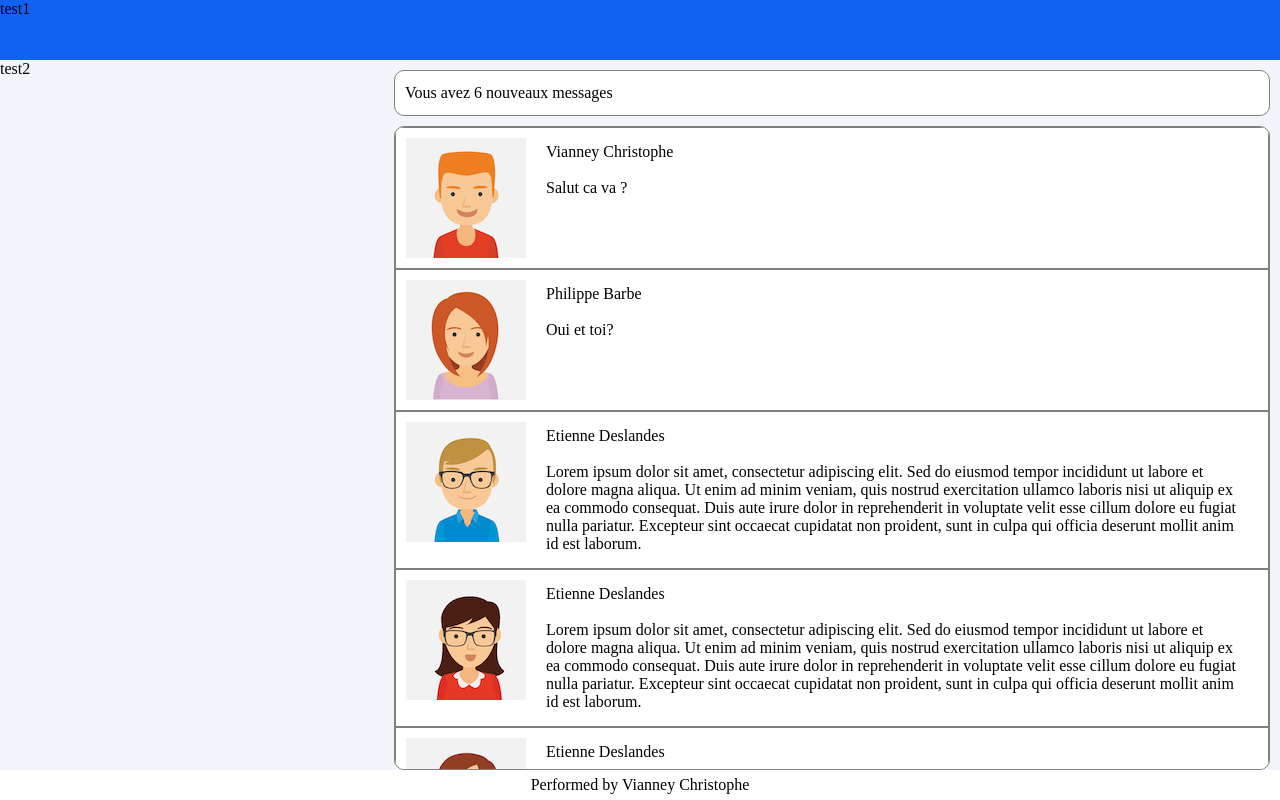
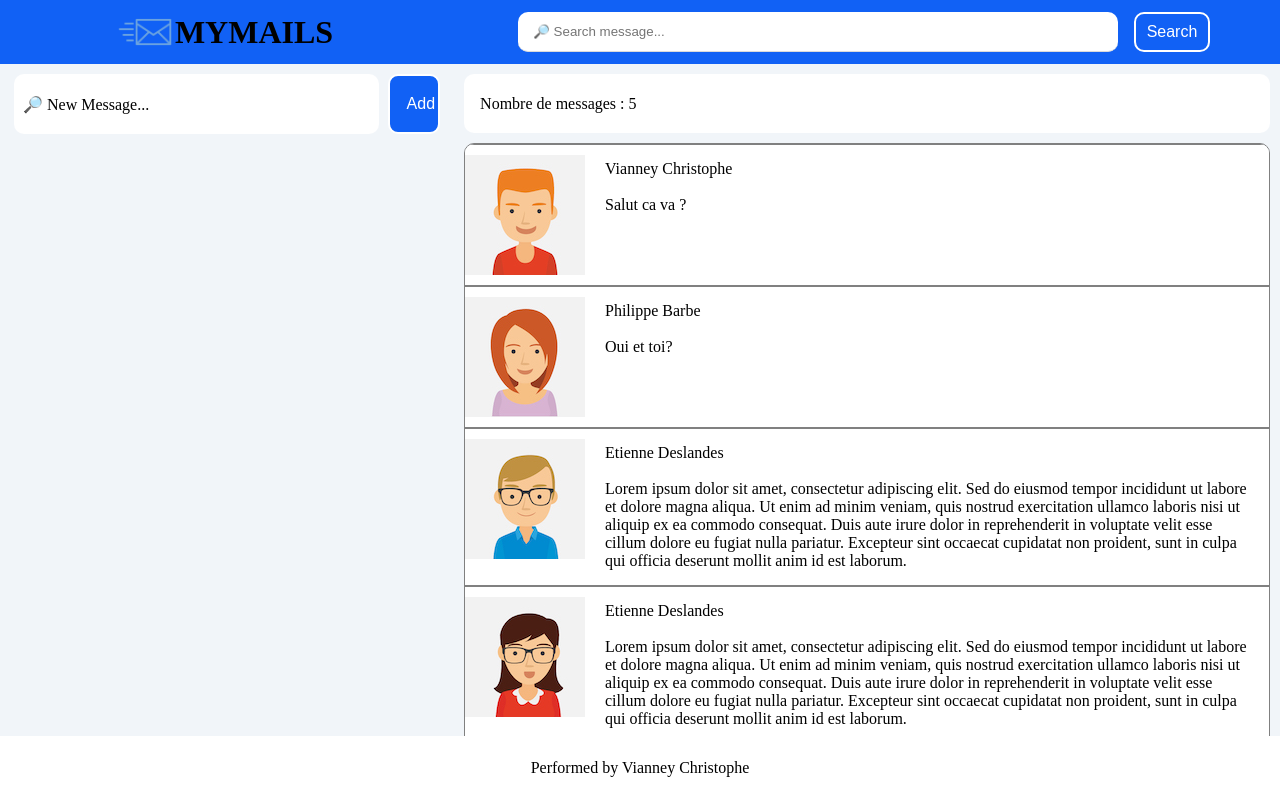
Before and after one commit to Vianney-NW/MailCapsule, a website: page index.html in a window 1280 px wide. Drawn offline with Linux system fonts and the light colour scheme.

Commit message:
fin sessions

```diff
--- a/index.html
+++ b/index.html
@@ -4,23 +4,39 @@
 
 <head>
     <link rel="stylesheet" href="style.css">
+    <link href="https://fonts.googleapis.com/css2?family=Open+Sans:wght@300&family=Varela+Round&display=swap"
+    rel="stylesheet">
 </head>
 
 <body>
 
     <div id="header">
-        <p>test1</p>
+        <div id="logospace">
+            <img src="images/logomymails.png" id="logosrc">
+            <h1>MY</h1>
+            <h1>MAILS</h1>
+        </div>
+        <div id="BarreRecherche">
+            <input id="search-message" type="text" placeholder=" 🔎 Search message..." />
+            <button type="button" id="btn-search">Search</button>
+        </div>
     </div>
 
-    <div id="container">
 
-        <div id="menu">
-            <p>test2</p>
+    <div id="Main">
+        <div id="ColonneGauche">
+            <div id="BarreNouveauMessage">
+                <div id="ContenantNouveauMessage">
+                    <p>🔎 New Message...</p>
+                </div>
+
+                <button type="button" id="btn-add">Add</button>
+            </div>
         </div>
 
-        <div id="contenu">
-            <div id="introcontenu">
-                <p> Vous avez 6 nouveaux messages</p>
+        <div id="ColonneDroite">
+            <div id="BarreNombreMessage">
+                <p> Nombre de messages :   5</p>
 
             </div>
 
--- a/style.css
+++ b/style.css
@@ -1,12 +1,11 @@
 * {
     margin: 0;
     padding: 0;
-    box-sizing: border-box;
 }
 
 html, body {
     width: 100%;
-    height: 100%;
+    height: 100vh;
     margin: 0px;
     background-color: whitesmoke;
     display: flex;
@@ -16,78 +15,124 @@ html, body {
 body {
     max-height: 100vh;
 }
+
+/* Structure générale */
+
 #header {
     width:100% ;
-    height: 60px;
+    height: 8%;
     background-color: #1161F5;
-    position: fixed;
+
+    display: flex;
+    flex-direction: row;
+    align-items: center;
 }
 
-#container {
-    display: grid;
-    grid-template-rows: repeat(15, 1fr);
-    grid-template-columns: repeat(10, 1fr);
-    background-color: yellow;
-    height: 100%;
+#Main {
+    display: flex;
+    flex-direction: row;
     width: 100%;
-    padding-top: 60px;
-    padding-bottom: 30px;
+    height: 84%;
 }
 
 #bottom {
-    position: fixed;
-    bottom: 0;
     background-color: white;
-    height: 30px;
+    height: 8%;
     width: 100%;
     display: flex;
     justify-content: center;
     align-items: center;
 }
 
-#menu {
+#ColonneGauche {
     display: flex;
-    grid-column-start: 1;
-    grid-column-end: 4;
-    grid-row-start: 1 ;
-    grid-row-end: 16;
     background-color: #F1F5F9;
-
+    width: 35%;
+    padding: 10px;
+    height: 100%;
 }
 
-#contenu {
-    grid-column-start: 4;
-    grid-column-end: 11;
-    grid-row-start: 1 ;
-    grid-row-end: 16;
+#ColonneDroite {
     background-color: #F1F5F9;
     display: flex;
     flex-direction: column;
+    width: 65%;
+    padding: 10px;
     height: 100%;
 }
 
+/* Header */
 
-#introcontenu {
+#logospace {
+    display: flex;
+    flex-direction: row;
+    align-items: center;
+    width: 35%;
+    justify-content: center;
+}
+
+#logosrc {
+    height: 60px;
+}
+
+#BarreRecherche {
+    width: 65%;
+    display: flex;
+    flex-direction: row;
+    justify-content: center;
+}
+
+/* Colonne de gauche */
+
+#BarreNouveauMessage {
+    width: 100%;
+    height: 9%;
+    display: flex;
+    flex-direction: row;
+    justify-content: space-around;
+}
+
+#ContenantNouveauMessage {
+    width: 82%;
     background-color: white;
-    height: 50px;
-    margin: 10px;
-    border: 1px solid grey;
     border-radius: 10px;
     display: flex;
     flex-direction: row;
     align-items: center;
-    padding: 10px;
+    padding-left: 2%;
+}
+
+#btn-add {
+    width: 12%;
+    padding: 17px;
+    border: 2px #ffffff solid;
+    border-radius: 10px;
+    color: #ffffff;
+    background-color: #1161f5;
+    font-size: 16px;
+  }
+
+/* Colonne de droite */
+
+#BarreNombreMessage {
+    background-color: white;
+    height: 9%;
+    border-radius: 10px;
+    display: flex;
+    flex-direction: row;
+    align-items: center;
+    padding-left: 2%;
 }
 
 #coeurcontenu {
     background-color: white;
-    margin: 0px 10px;
+    margin-top: 10px;
     border: 1px solid grey;
     border-radius: 10px;
     display: flex;
     flex-direction: column;
     align-items: center;
-    max-height: 100%;
+    height: 91%;
     overflow-y: auto;
 }
 
@@ -113,3 +158,25 @@ body {
     flex-direction: column;
     justify-content: start;
 }
+
+
+#search-message {
+    margin-right: 2vh;
+    width: 45vw;
+    padding: 12px;
+    border-radius: 10px;
+    border: none;
+    border-bottom: 1px solid #dadada;
+  }
+
+
+
+  #btn-search {
+    width: 6vw;
+    padding: 6px;
+    border: 2px #ffffff solid;
+    border-radius: 10px;
+    color: #ffffff;
+    background-color: #1161f5;
+    font-size: 16px;
+  }
--- /dev/null
+++ b/style2.css
@@ -0,0 +1,299 @@
+* {
+  border: 1px solid red;
+}
+
+body {
+  background-color: #ffffff;
+  margin: 0;
+}
+
+#container {
+  height: 100vh;
+  width: 100vw;
+  display: grid;
+  grid-template-rows: repeat(12, 1fr);
+  grid-template-columns: repeat(12, 1fr);
+}
+
+#header {
+  grid-row-start: 1;
+  grid-row-end: 2;
+  grid-column-start: 1;
+  grid-column-end: 13;
+  display: flex;
+  justify-content: space-around;
+  align-items: center;
+  background-color: #1161f5;
+}
+
+#content-left {
+  grid-row-start: 2;
+  grid-row-end: 12;
+  grid-column-start: 1;
+  grid-column-end: 5;
+  background-color: #f1f5f9;
+}
+
+
+
+#content-right {
+  grid-row-start: 2;
+  grid-row-end: 12;
+  grid-column-start: 5;
+  grid-column-end: 13;
+  background-color: #f1f5f9;
+}
+
+#footer {
+  grid-row-start: 12;
+  grid-row-end: 13;
+  grid-column-start: 1;
+  grid-column-end: 13;
+  display: flex;
+  flex-direction: column;
+  justify-content: center;
+  align-items: center;
+}
+
+#logo-container {
+  display: flex;
+  justify-content: center;
+  align-items: center;
+}
+
+#search-container {
+  display: flex;
+  justify-content: center;
+  align-items: center;
+}
+
+.logo {
+  width: 80px;
+}
+
+h1 {
+  font-family: "Varela Round", sans-serif;
+  font-size: 30px;
+}
+
+.white {
+  color: #ffffff;
+  font-size: 30px;
+}
+
+.blue {
+  color: #77a7e0;
+}
+
+.row {
+  display: flex;
+  justify-content: space-between;
+  align-items: center;
+  border-bottom: 1px solid #b6b6b6;
+  padding: 15px;
+}
+
+.last-row {
+  border-bottom: none;
+}
+
+#add-section {
+  width: 100%;
+  margin-left: 2vw;
+  height: 3vh;
+  display: flex;
+  flex-direction: row;
+  align-items: center;
+  padding: 15px
+}
+
+#total-msg {
+  display: flex;
+  align-items: center;
+  height: 3vh;
+  margin-top: 2vh;
+  margin-right: 1vw;
+  padding: 15px;
+  border-radius: 10px;
+  background-color: #ffffff;
+  font-size: 16px;
+}
+
+#count {
+  margin-left: 10px;
+}
+
+#msg-container {
+  height: 85%;
+  margin-top: 10px;
+  margin-bottom: 10px;
+  margin-right: 20px;
+  border-radius: 10px;
+  background-color: #ffffff;
+  overflow: scroll;
+}
+
+.msg-unite{
+
+  display: flex;
+  flex-direction: row;
+  align-items: center;
+}
+
+.text-container {
+  width: 90%;
+  height: 100%;
+}
+
+.avatar {
+  width: 60px;
+  height: 60px;
+  border-radius: 50%;
+  margin-right: 15px;
+}
+
+h6 {
+  font-family: "Open Sans", sans-serif;
+  font-size: 16px;
+  margin: 0px;
+}
+
+p {
+  font-family: "Open Sans", sans-serif;
+  font-size: 14px;
+}
+
+span {
+  font-family: "Open Sans", sans-serif;
+  font-size: 14px;
+}
+
+.delete {
+  width: 25px;
+  height: 25px;
+  font-size: 18px;
+  margin: 20px;
+  color: #1161f5;
+  border: 1px #1161f5 solid;
+  border-radius: 50px;
+  text-align: center;
+}
+
+#add-message {
+  width: 70%;
+  height: 3vh;
+  margin-right: 5px;
+  padding: 15px;
+  border-radius: 10px;
+  border: none;
+  border-bottom: 1px solid #dadada;
+  background-color: red;
+
+}
+
+#btn-add {
+  width: 4vw;
+  margin-top: 2vh;
+  padding: 17px;
+  border: 2px #ffffff solid;
+  border-radius: 10px;
+  color: #ffffff;
+  background-color: #1161f5;
+  font-size: 16px;
+}
+
+#btn-add:hover {
+  outline: 1px #1161f5 solid;
+}
+
+#search-message {
+  margin-right: 2vh;
+  width: 45vw;
+  padding: 12px;
+  border-radius: 10px;
+  border: none;
+  border-bottom: 1px solid #dadada;
+}
+
+#btn-search {
+  width: 6vw;
+  padding: 6px;
+  border: 2px #ffffff solid;
+  border-radius: 10px;
+  color: #ffffff;
+  background-color: #1161f5;
+  font-size: 16px;
+}
+
+#btn-search:hover {
+  outline: 1px #ffffff solid;
+}
+
+/* UI Kit */
+#container-uikit {
+  display: flex;
+  flex-direction: column;
+  justify-content: center;
+  align-items: center;
+  width: 100vw;
+  height: 100vh;
+  background-color: #f1f5f9;
+}
+
+.section-uikit {
+  display: flex;
+  justify-content: center;
+  align-items: center;
+}
+
+.card {
+  height: 35vh;
+  width: 25vw;
+  background-color: #ffffff;
+  border: 1px darkgrey solid;
+  border-radius: 10px;
+  margin: 1vw;
+  padding-top: 1vh;
+}
+
+.big-card {
+  height: 35vh;
+  width: 52vw;
+  background-color: #ffffff;
+  border: 1px darkgrey solid;
+  border-radius: 10px;
+  margin: 1vw;
+  padding-top: 1vh;
+}
+
+.medium-card {
+  height: 5vh;
+  width: 100vh;
+  background-color: #ffffff;
+  border: 1px darkgrey solid;
+  border-radius: 10px;
+  margin: 1vw;
+  padding-top: 1vh;
+}
+
+.content {
+  height: 100%;
+  width: 100%;
+  display: flex;
+  flex-direction: column;
+  padding: 15px;
+}
+
+.content2 {
+  height: 100%;
+  width: 100%;
+  display: flex;
+  flex-direction: row;
+  padding: 15px;
+}
+
+.titre {
+  margin-left: 1vw;
+  font-size: 20px;
+  font-family: "Verdana", "Tahoma", sans-serif;
+}
```
